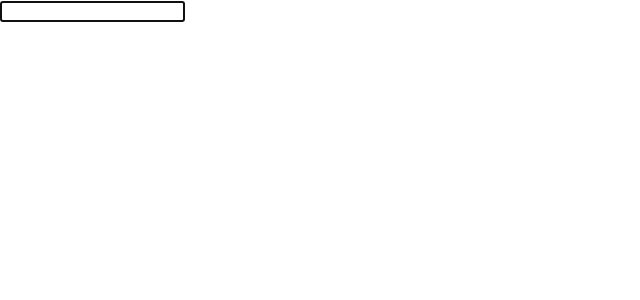
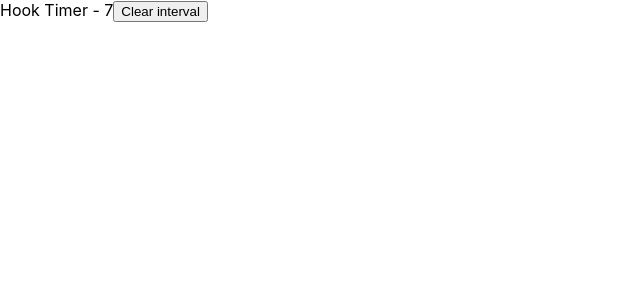
Before and after one commit to thepreakerebi/react-practice, a React (Create React App) app: page / in a window 1280 px wide. Shown: the top 300 px of the page, without its empty margins (0-640 px from the left). Built offline with nearby package versions, Linux system fonts and the light colour scheme.

Commit message:
using ref to access other variables

```diff
--- a/src/App.js
+++ b/src/App.js
@@ -1,4 +1,4 @@
-import InputRef from "./components/InputRef";
+import RefTimer from "./components/RefTimer";
 
 
 
@@ -6,7 +6,7 @@
 
   return (
     <div className="App">
-      <InputRef />
+      <RefTimer />
     </div>
 
   );
--- /dev/null
+++ b/src/components/RefTimer.js
@@ -0,0 +1,26 @@
+import React, { useEffect, useRef, useState } from 'react'
+
+const RefTimer = () => {
+
+    const [timer, setTimer] = useState(0);
+    const intervalRef = useRef();
+
+    useEffect(() => {
+        intervalRef.current = setInterval(() => {
+            setTimer(prevTime => prevTime + 1)
+        }, 1000)
+
+        return () => {
+            clearInterval(intervalRef.current);
+        }
+    }, [])
+
+  return (
+    <div>
+      Hook Timer - {timer}
+      <button onClick={() => clearInterval(intervalRef.current)}>Clear interval</button>
+    </div>
+  )
+}
+
+export default RefTimer
```
